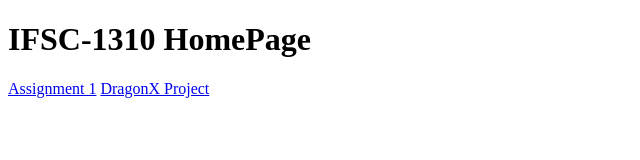
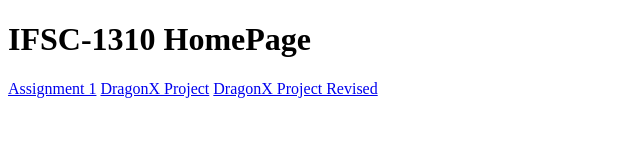
Before and after one commit to mfpeckham92/ifsc-1310, a plain HTML site: page index.html in a window 1280 px wide. Shown: the whole page, without its empty margins (0-640 px from the left). Drawn offline with Linux system fonts and the light colour scheme.

Commit message:
Update index.html

```diff
--- a/index.html
+++ b/index.html
@@ -13,6 +13,7 @@
 <body>
 	<h1>IFSC-1310 HomePage</h1>
 	<a href="./assignment1.html">Assignment 1</a>
-	<a href="https://mfpeckham92.github.io/Project1310/">DragonX Project</a>
+	<a href="https://mfpeckham92.github.io/DragonPrototype/">DragonX Project</a>
+	<a href="https://mfpeckham92.github.io/Dragon/">DragonX Project Revised</a>
 </body>
 </html>
```
